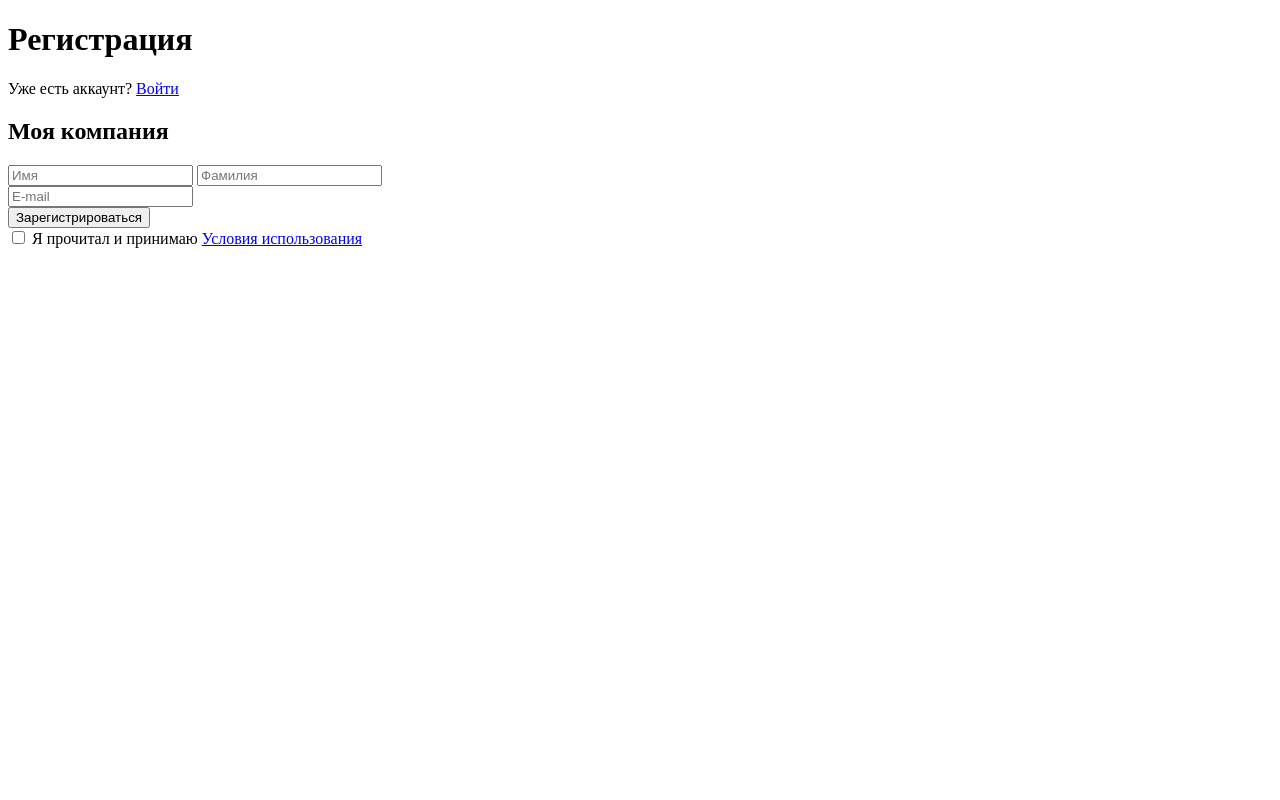
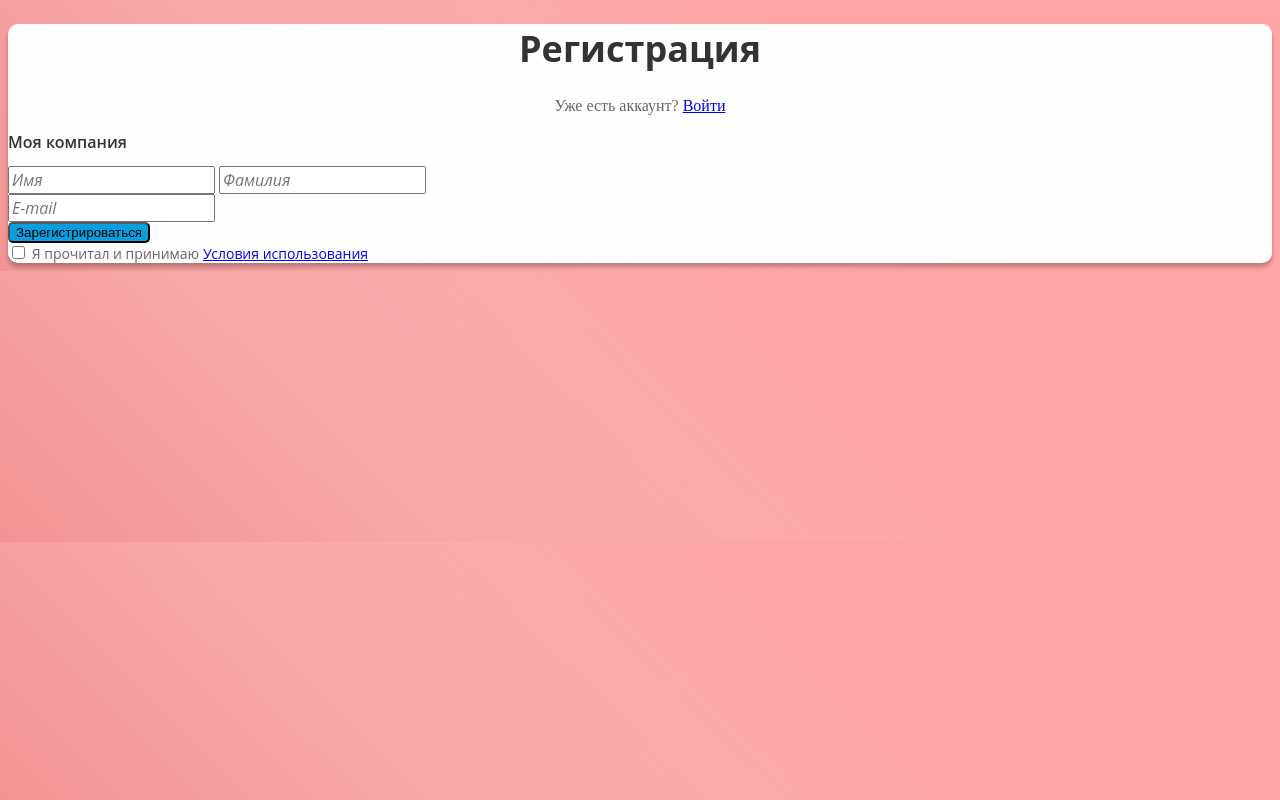
Before and after one commit to Yukinoshita-hau/dz, a plain HTML site: page 2-Form/index.html in a window 1280 px wide. Drawn offline with Linux system fonts and the light colour scheme.

Commit message:
Домашнее задание - Основы CSS

```diff
--- a/2-Form/index.html
+++ b/2-Form/index.html
@@ -4,10 +4,12 @@
 <head>
 	<meta charset="UTF-8">
 	<meta name="viewport" content="width=device-width, initial-scale=1.0">
+	<link rel="stylesheet" href="style.css" />
 	<title>Rigester page</title>
 </head>
 
 <body>
+	<main>
 		<h1>Регистрация</h1>
 		<p>Уже есть аккаунт? <a href="#">Войти</a></p>
 		<h2>Моя компания</h2>
@@ -15,14 +17,16 @@
 			<input type="text" placeholder="Имя" name="name" />
 			<input type="text" placeholder="Фамилия" name="surname" />
 			<div>
-			<input type="email" placeholder="E-mail" />
+				<input type="email" placeholder="E-mail" name="email" />
 			</div>
 			<button type="submit">Зарегистрироваться </button>
-		<div>
+			<div class="checkbox">
 				<input type="checkbox" name="agree" id="agree" />
 				<label for="agree">Я прочитал и принимаю <a href="#">Условия использования</a></label>
 			</div>
 		</form>
+
+	</main>
 </body>
 
 </html>
--- /dev/null
+++ b/2-Form/style.css
@@ -0,0 +1,65 @@
+h1 {
+	color: rgba(51, 51, 51, 1);
+	font-family: Open Sans;
+	font-style: Bold;
+	font-size: 36px;
+	font-weight: 700;
+	line-height: 49px;
+	letter-spacing: 0%;
+	text-align: center;
+}
+
+p {
+	color: rgba(102, 102, 102, 1);
+
+	text-align: center;
+}
+
+body {
+	background: linear-gradient(225.29deg, rgba(255, 164.69, 164.69, 1) 33%, rgba(255, 255, 255, 0) 82%), linear-gradient(225.00deg, rgba(252.88, 197.03, 197.03, 1) 25%, rgba(242.25, 152.42, 222.49, 0) 100%), rgba(243, 148, 148, 1);
+}
+
+main {
+	border-radius: 10px;
+	box-shadow: 0px 4px 4px 0px rgba(0, 0, 0, 0.25);
+	background: rgba(255, 254, 254, 1);
+}
+
+h2 {
+	color: rgba(51, 51, 51, 1);
+
+	font-family: Open Sans;
+	font-style: SemiBold;
+	font-size: 16px;
+	font-weight: 600;
+	line-height: 22px;
+	letter-spacing: 0%;
+	text-align: left;
+}
+
+input {
+	color: rgba(153, 153, 153, 1);
+	font-family: Open Sans;
+	font-style: Italic;
+	font-size: 16px;
+	font-weight: 400;
+	line-height: 22px;
+	letter-spacing: 0%;
+	text-align: left;
+}
+
+button {
+	border-radius: 5px;
+	background: rgba(8, 159, 224, 1);
+}
+
+.checkbox {
+	color: rgba(102, 102, 102, 1);
+	font-family: Open Sans;
+	font-style: Regular;
+	font-size: 14px;
+	font-weight: 400;
+	line-height: 19px;
+	letter-spacing: 0%;
+	text-align: left;
+}
```
Lines whose indentation alone changed are shown as unchanged.
